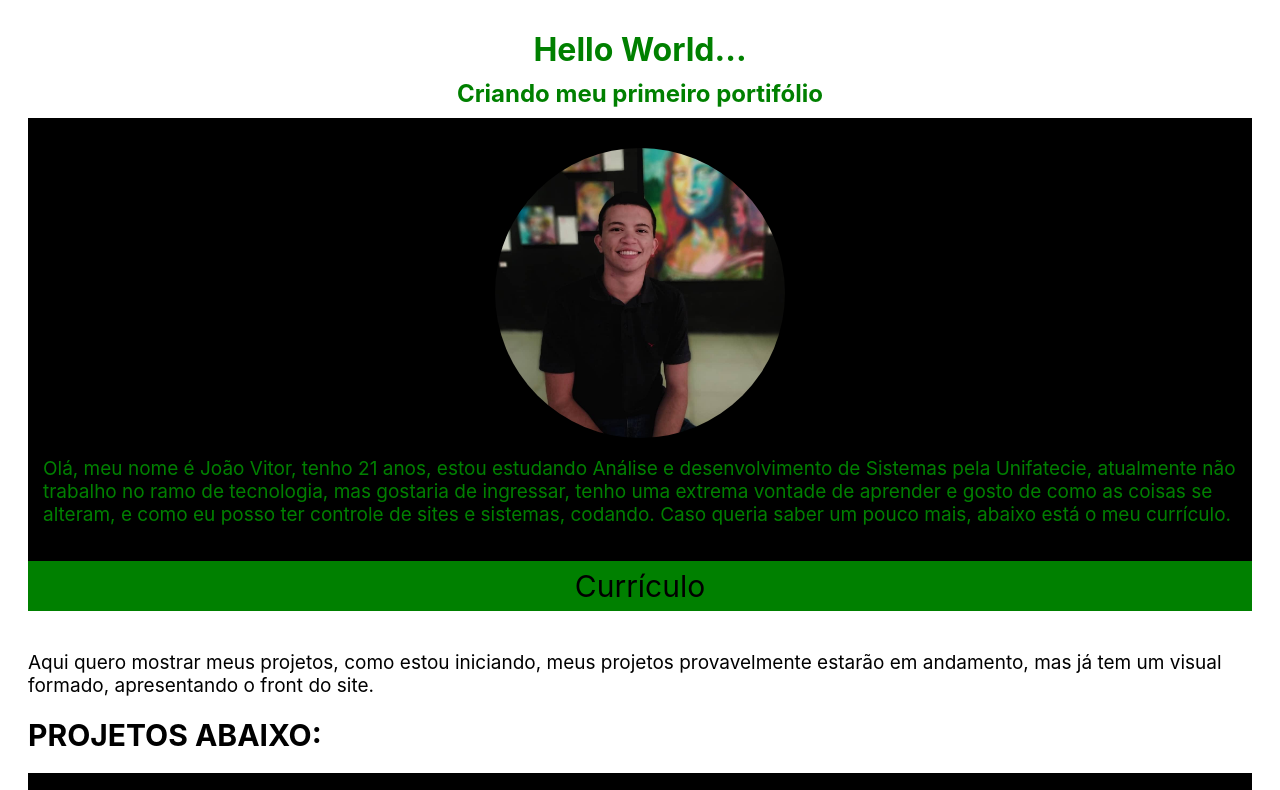
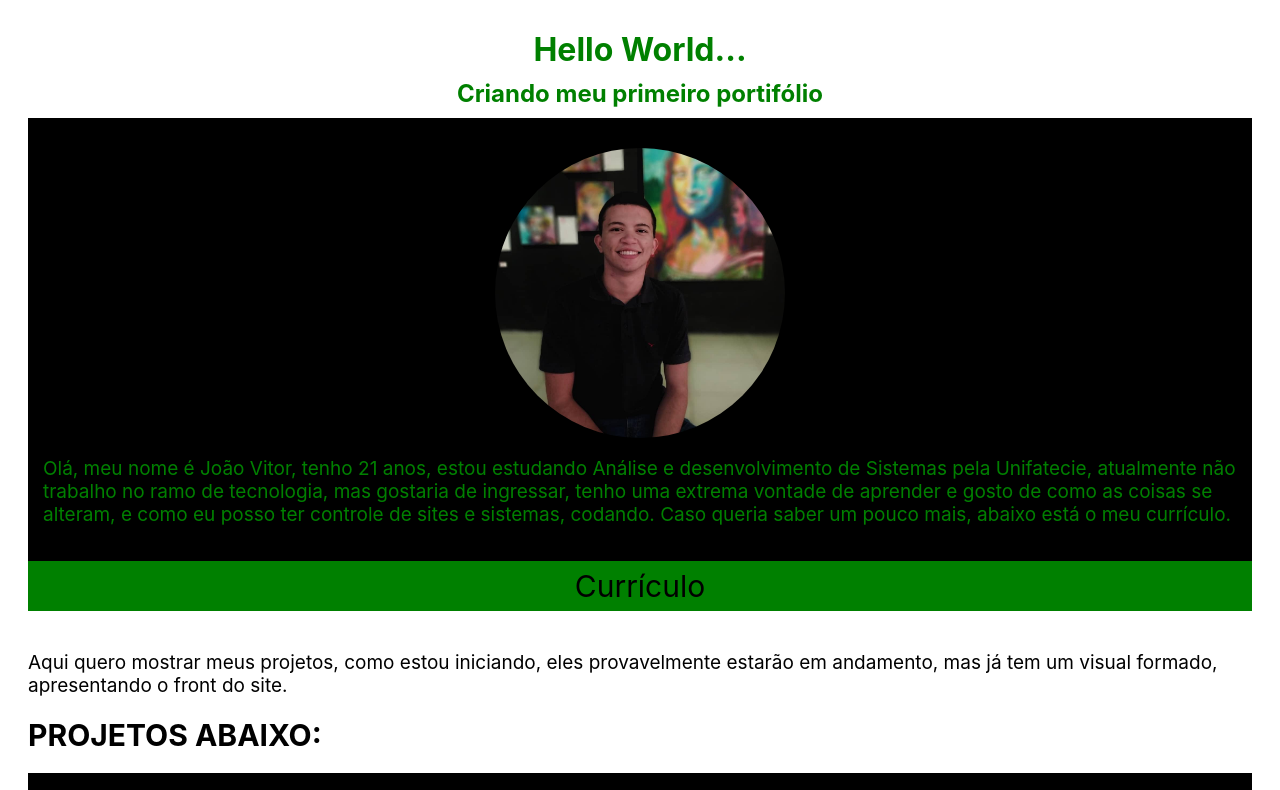
Before and after one commit to joaovitorlc/portifolio, a plain HTML site: page index.html in a window 1280 px wide. Shown: the top 790 px of the page. Drawn offline with Linux system fonts and the light colour scheme.

Commit message:
Update index.html

```diff
--- a/index.html
+++ b/index.html
@@ -28,7 +28,7 @@
   <br>
   <br>
   <div class="segundaparte">
-    <div class="segundapartedescricao">Aqui quero mostrar meus projetos, como estou iniciando, meus projetos provavelmente estarão em andamento, mas já tem um visual formado, apresentando o front do site.</div>
+    <div class="segundapartedescricao">Aqui quero mostrar meus projetos, como estou iniciando, eles provavelmente estarão em andamento, mas já tem um visual formado, apresentando o front do site.</div>
     <br>
     <div class="iniciodosprojetos"><b>PROJETOS ABAIXO:</b></div>
     <BR>
```
